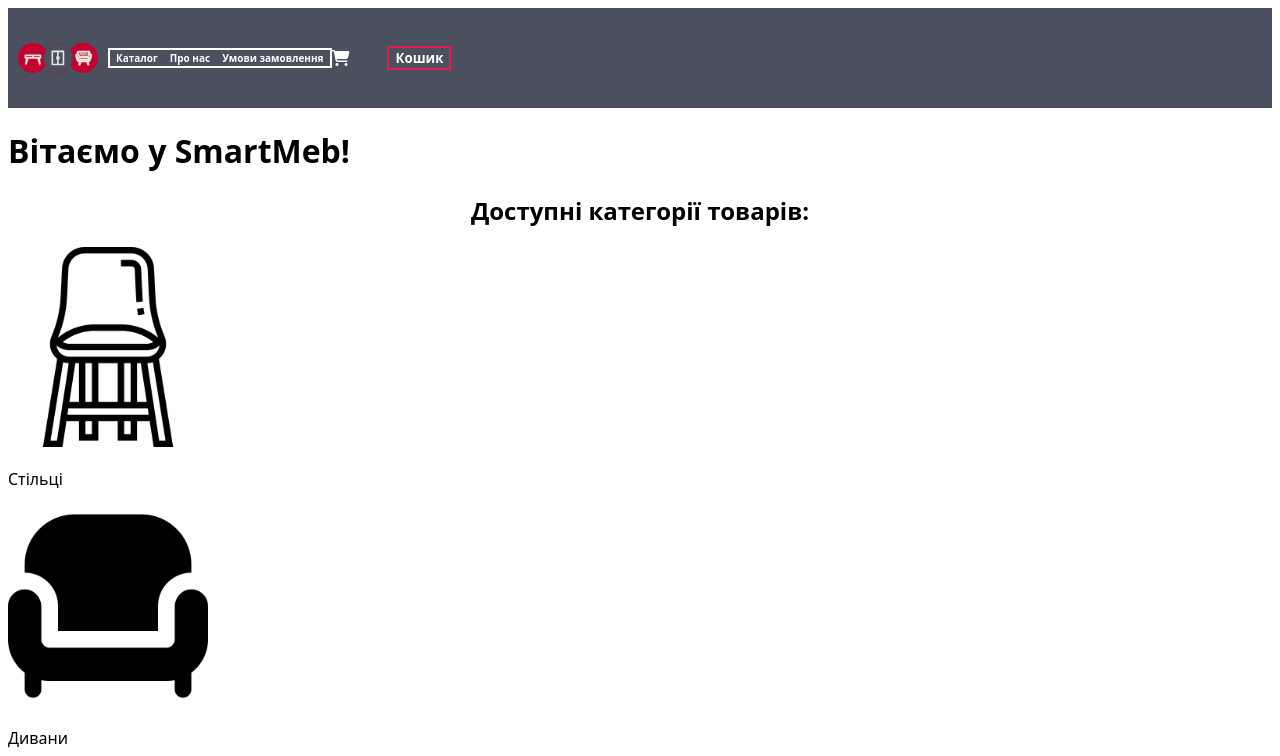
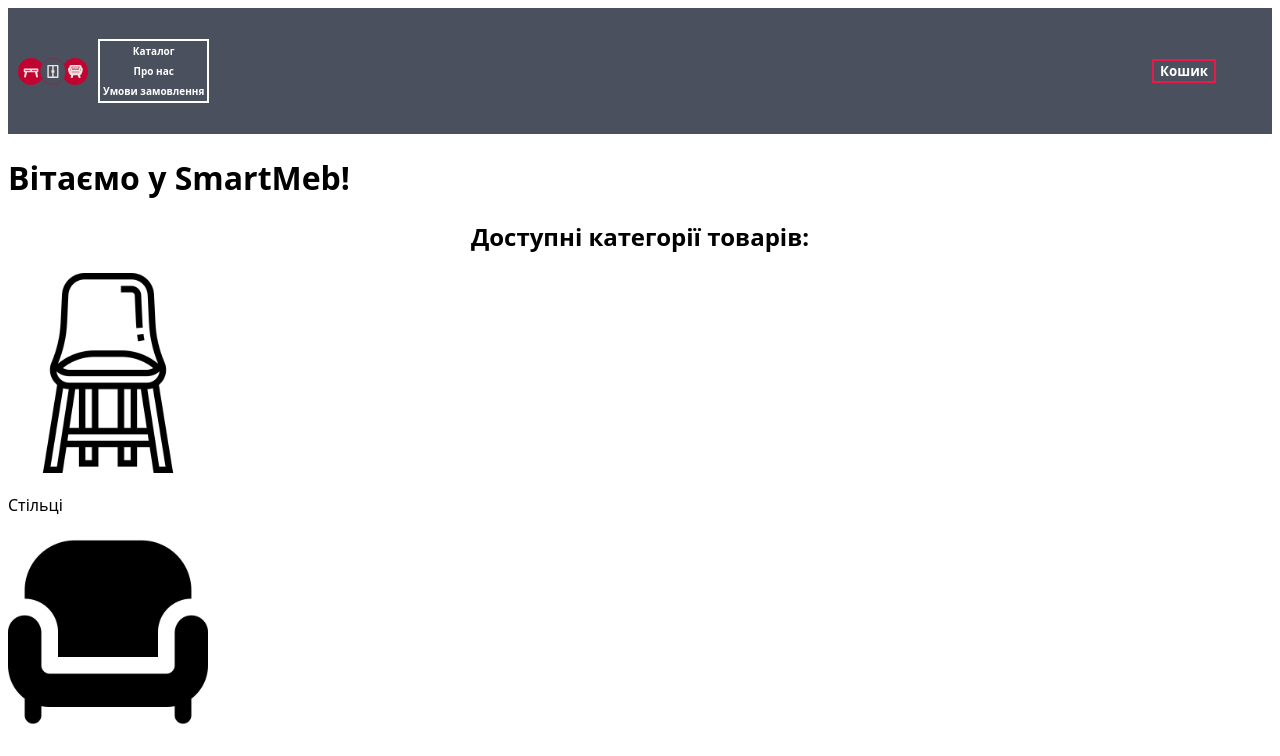
Before and after one commit to sataandagii/IC-34-Honcharenko-Lab4, a plain HTML site: page index.html in a window 1280 px wide. Shown: the top 756 px of the page. Drawn offline with Linux system fonts and the light colour scheme.

Commit message:
header-done

```diff
--- a/index.html
+++ b/index.html
@@ -17,7 +17,6 @@
       <button><b>Про нас</b></button>
       <button><b>Умови замовлення</b></button>
     </div>
-      <i class="fa-solid fa-cart-shopping"></i>
       <button class="red"><b>Кошик</b></button>
 
   </header>
--- a/style.css
+++ b/style.css
@@ -1,18 +1,24 @@
+*{
+    box-sizing: border-box;
+}
+
 body{
     font-family:system-ui;
 }
 
 header{
+    height: 10vh;
     background-color: #4A505E;
     display: flex;
     align-items: center;
+    padding-bottom:5%;
+    padding-top: 5%;
 }
 
 header img{
     padding-left: 10px;
     margin-right: 10px;
     width: 5em;
-    height: 4em;
 }
 
 header button{
@@ -20,14 +26,14 @@ header button{
 }
 
 .hdr{
-    height: 50%;
     display: flex;
+    flex-direction: column;
     border: 2px solid white;
 }
 
 .hdr button{
     font-size:10px;
-    float: left;
+    padding:3px;
     background-color: #4A505E;
     border: none;
     color: white;
@@ -35,6 +41,7 @@ header button{
     text-decoration: none;
     cursor: pointer;
     transition-duration: 0.4s;
+
 }
 .hdr button:hover{
     background-color: white;
@@ -46,12 +53,12 @@ header button{
     }
 
 button.red{
-    position:relative;
+    position:absolute;
     right:0;
     border: 2px solid #e81a4b;
     background-color: #4A505E;
     color: white;
-    margin: 3%;
+    margin: 5%;
     text-align: center;
     text-decoration: none;
     cursor: pointer;
@@ -62,16 +69,6 @@ button.red{
 .red:hover{
     background-color: #e81a4b;
     color: white;
-}
-
-
-.fa-solid{
-    color: white;
-
-}
-
-.fa-solid:hover {
-    animation: fa-bounce 1s infinite;
 }
 
 
```
